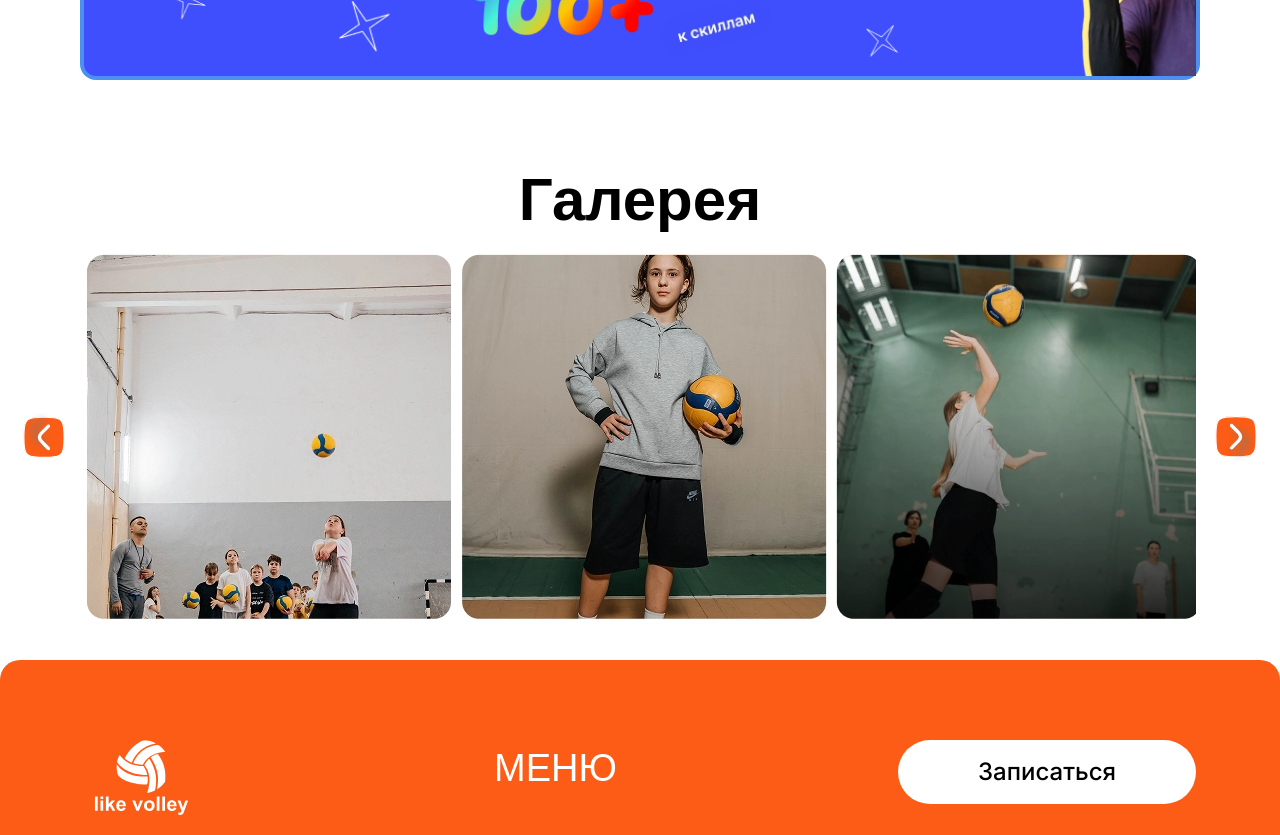
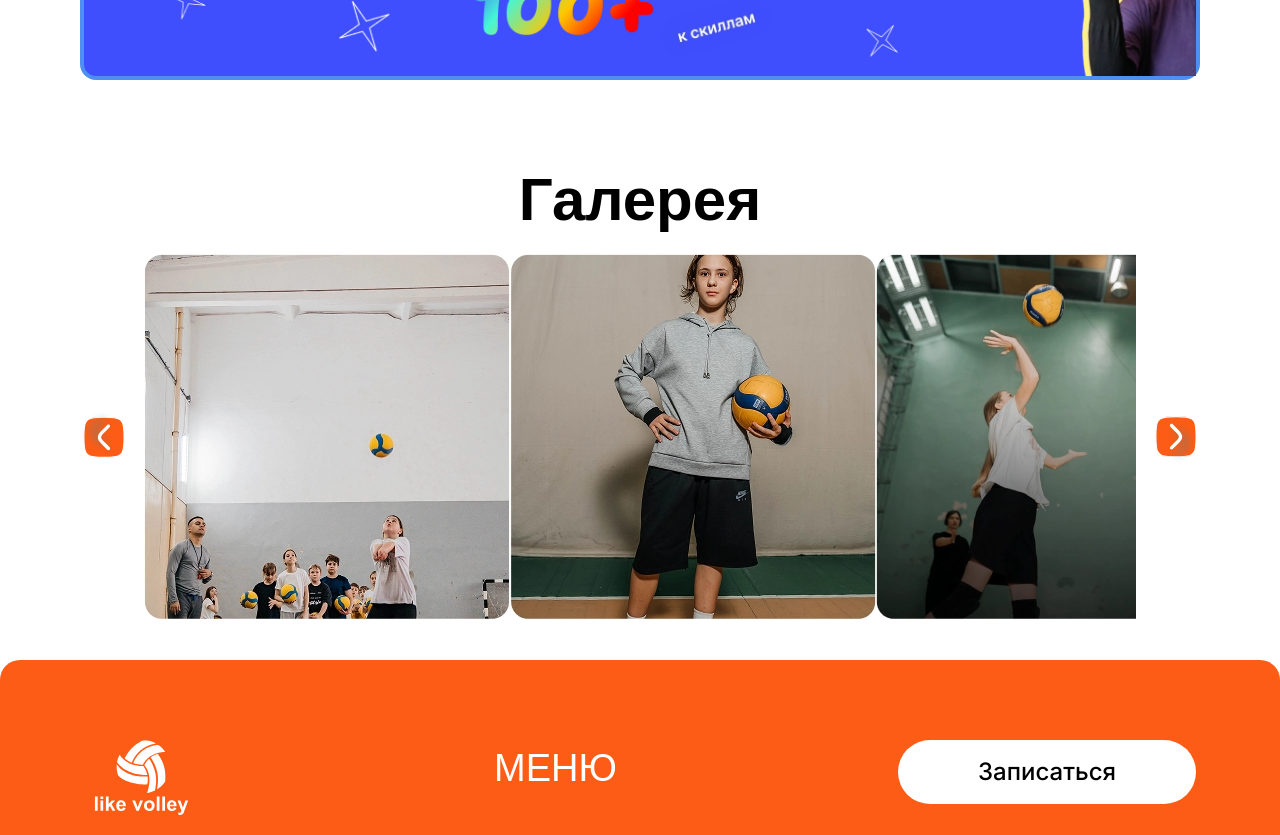
Before and after one commit to evgeniyworkbel/like-volley, a Next.js app: page / in a window 1280 px wide. Shown: the part 4800-5635 px from the top of the page. Built offline with nearby package versions, Linux system fonts and the light colour scheme; a web font is replaced by a local one.

Commit message:
fix(shared,widgets): refined padding remove-offsets

```diff
--- a/src/shared/ui/carousel/carousel.tsx
+++ b/src/shared/ui/carousel/carousel.tsx
@@ -26,7 +26,7 @@ export function Carousel({ slidesPerView, children }: CarouselProps) {
         onClick={onPrevButtonClick}
       />
       <div ref={emblaRef} className="overflow-hidden">
-        <div className="flex gap-1">
+        <div className="flex">
           {Children.map(children, (child) => (
             <CarouselItem slidesPerView={slidesPerView}>{child}</CarouselItem>
           ))}
--- a/src/widgets/gallery/ui/gallery.tsx
+++ b/src/widgets/gallery/ui/gallery.tsx
@@ -4,7 +4,7 @@ import { GalleryCard } from "./gallery-сard";
 
 export function Gallery() {
   return (
-    <section className="flex flex-col items-center gap-6 px-5 py-10">
+    <section className="flex flex-col items-center gap-6 px-5 py-10 xl:px-20">
       <Title className="text-center">Галерея</Title>
       <Carousel slidesPerView={3}>
         {galleryData.map((item) => (
```
